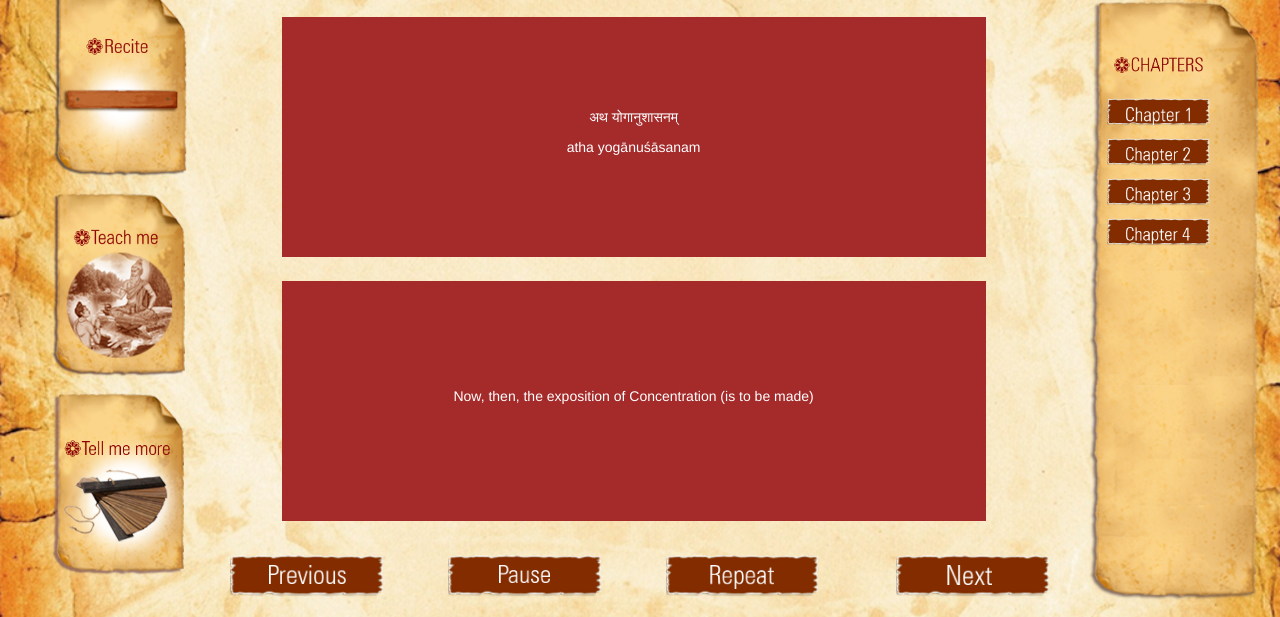
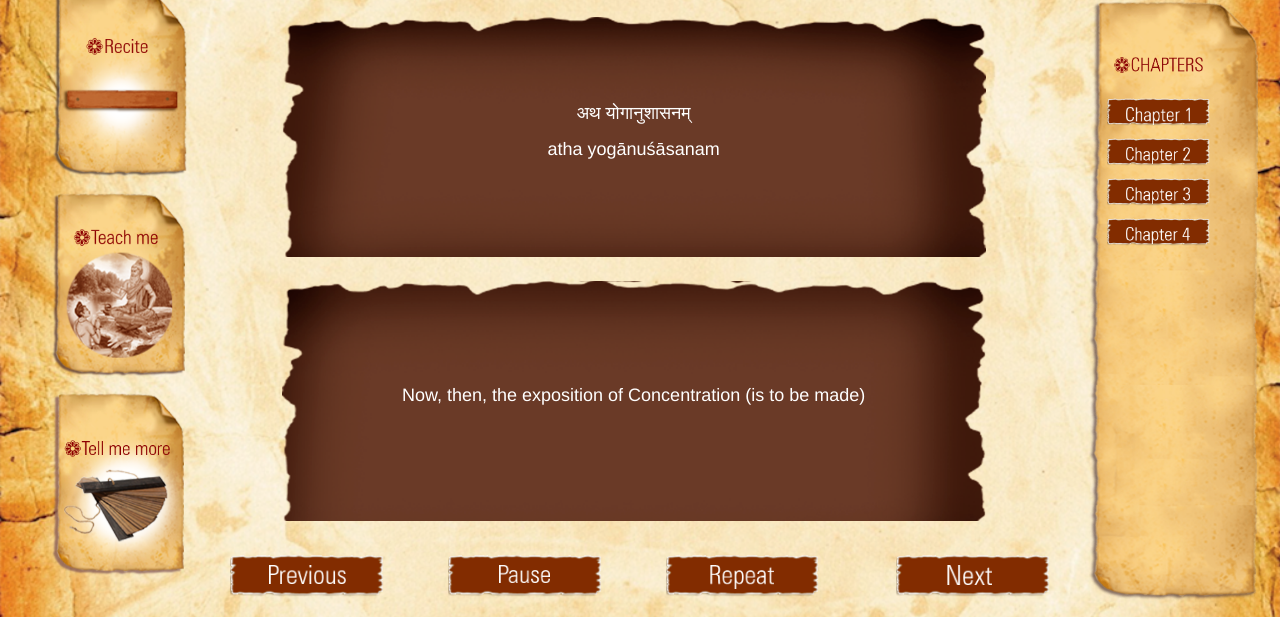
Before and after one commit to durzoflint/Yoga-Sutra-Web, a plain HTML site: page index.html in a window 1280 px wide. Shown: the part 183-800 px from the top of the page. Drawn offline with nearby package versions, Linux system fonts and the light colour scheme.

Commit message:
Added background to center elements

```diff
--- a/css/main.css
+++ b/css/main.css
@@ -218,13 +218,16 @@ body {
 }
 
 .center_top {
-
 	text-align: center;
 	display: flex;
     justify-content: center;
     flex-direction: column;
 
-	background-color: brown;
+	/*background-color: brown;*/
+	background-image: url(../img/top.png);
+	background-repeat: no-repeat;
+	background-size: cover;
+	padding: 24px;
 	position: absolute;
 	width: 55vw;
 	height: 30vh;
@@ -233,13 +236,16 @@ body {
 }
 
 .center_bottom {
-
 	text-align: center;
 	display: flex;
     justify-content:center;
     flex-direction:column;
 
-	background-color: brown;
+	/*background-color: brown;*/
+	background-image: url(../img/bottom.png);
+	background-repeat: no-repeat;
+	background-size: cover;
+	padding: 24px;
 	position: absolute;
 	width: 55vw;
 	height: 30vh;
@@ -249,14 +255,17 @@ body {
 
 #one {
 	color: white;
+	font-size: 18px;
 }
 
 #two {
 	color: white;
+	font-size: 18px;
 }
 
 #three {
 	color: white;
+	font-size: 18px;
 }
 
 /* The Modal (background) */
```
Also changed, not shown: img/bottom.png (added), img/top.png (added).
